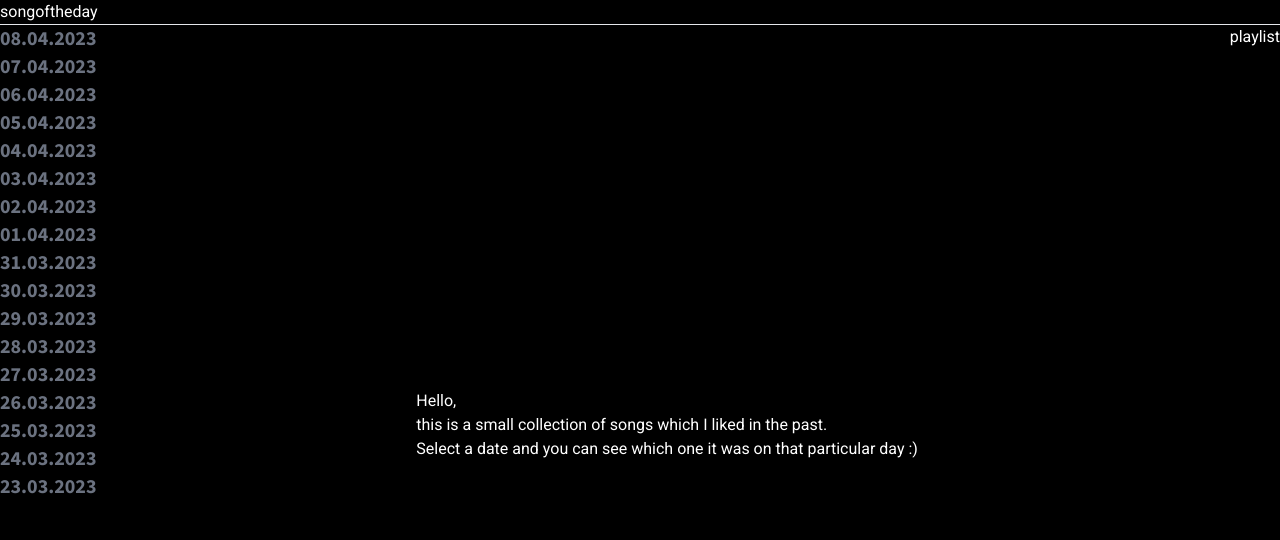
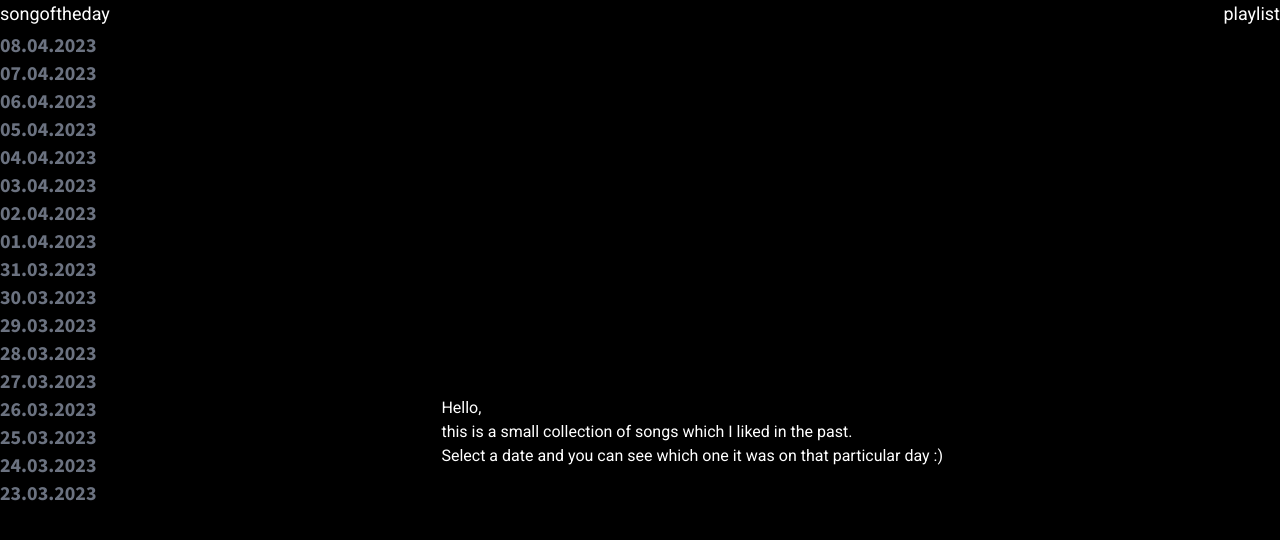
Before and after one commit to olvr-me/songoftheday, a Next.js app: page / in a window 1280 px wide. Shown: the top 540 px of the page. Built offline with nearby package versions, Linux system fonts and the light colour scheme.

Commit message:
Added link to header and removed from body

```diff
--- a/app/layout.tsx
+++ b/app/layout.tsx
@@ -23,7 +23,7 @@ export default function RootLayout({
           <div className='flex items-center h-screen'>
             {children}
           </div>
-          <Link href='https://open.spotify.com/playlist/19VvREnkIgYtLATS9s9hFo?si=20ceb02ab6854365'>playlist</Link>
+          <div />
         </div>
       </body>
     </html>
--- a/components/Header.tsx
+++ b/components/Header.tsx
@@ -1,8 +1,12 @@
+import Link from "next/link";
+
 export default function Header() {
     return (
-        <div>
+        <div className="flex justify-between items-center mb-1 text-lg">
             <h1>songoftheday</h1>
-            <hr />
+            <Link
+                href="https://open.spotify.com/playlist/19VvREnkIgYtLATS9s9hFo?si=20ceb02ab6854365">playlist
+            </Link>
         </div>
     )
 }
```
